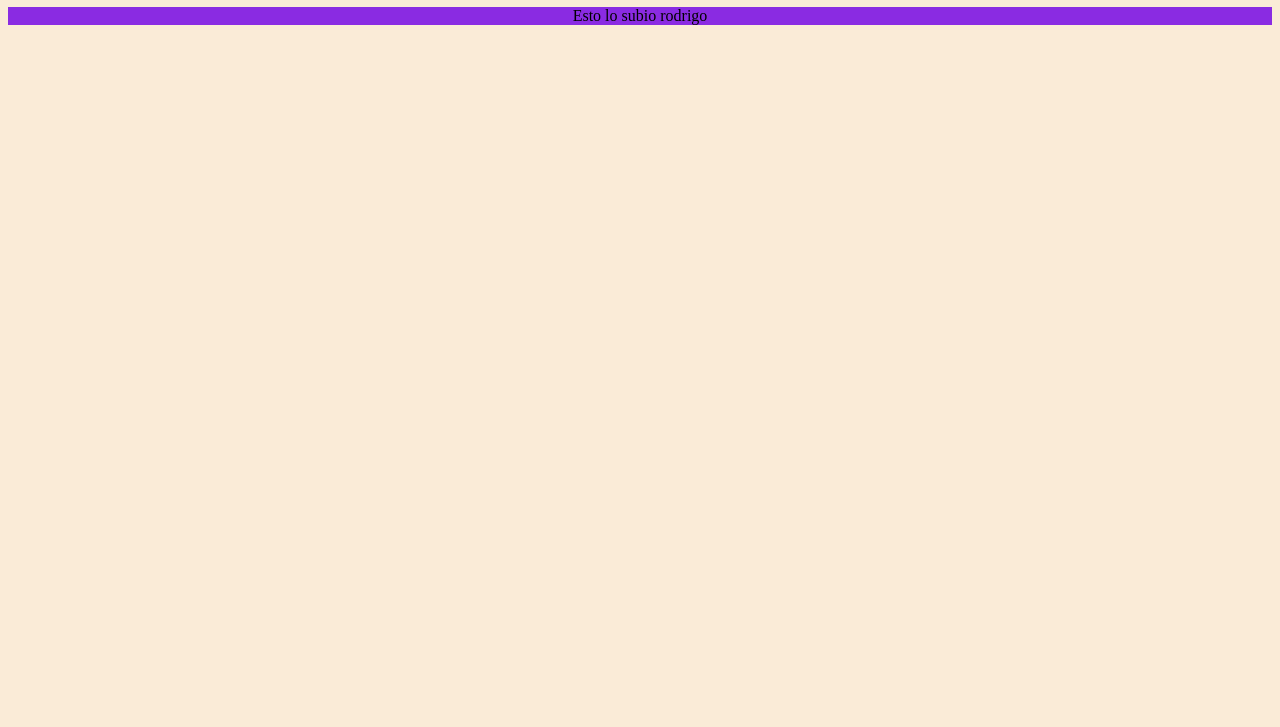
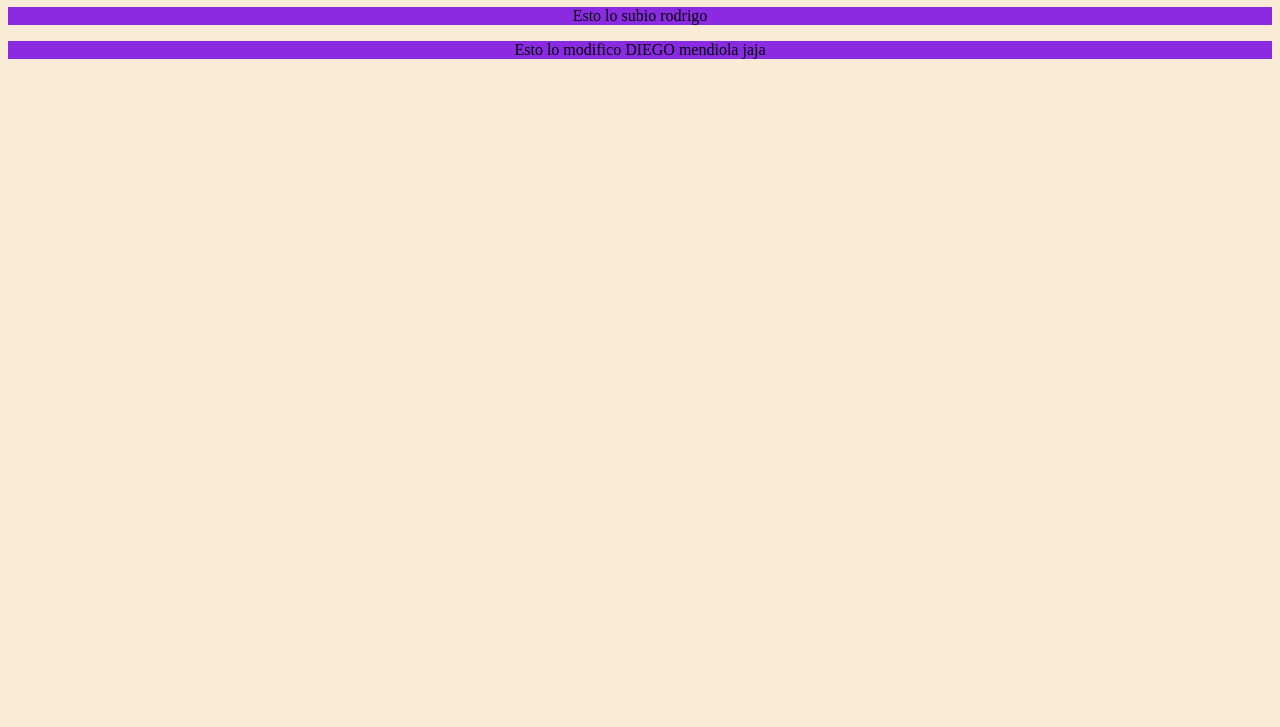
Before and after one commit to rodribenitez/grupalJaP, a plain HTML site: page index.html in a window 1280 px wide. Shown: the part 73-800 px from the top of the page. Drawn offline with Linux system fonts and the light colour scheme.

Commit message:
modificando

```diff
--- a/index.html
+++ b/index.html
@@ -10,5 +10,6 @@
 <body>
     <h1> Iniciando con github</h1>
     <p> Esto lo subio rodrigo</p>
+    <p> Esto lo modifico DIEGO mendiola jaja</p>
 </body>
 </html>
```
